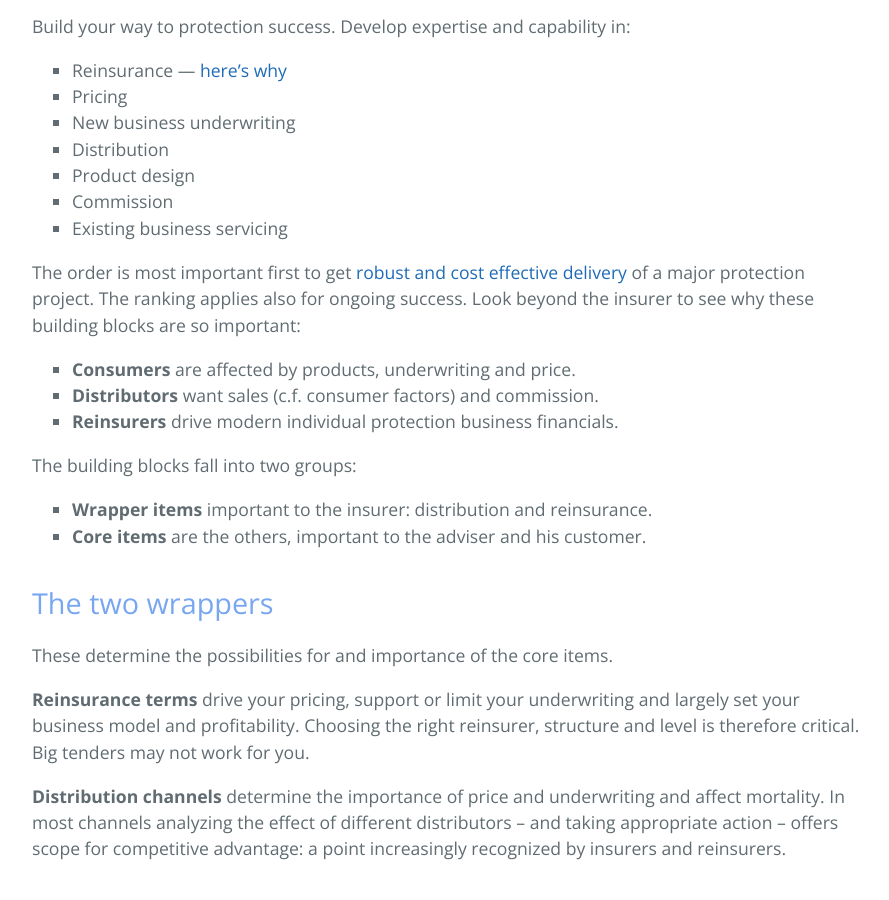
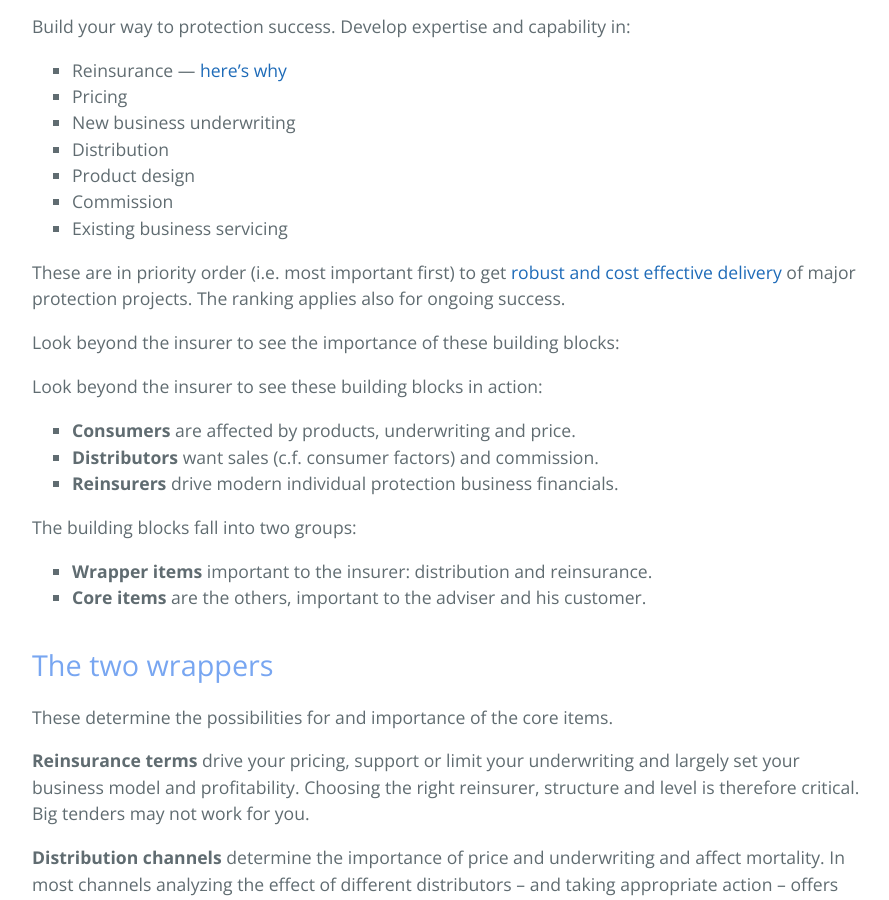
Before and after one commit to maverickactuary/1actuary, a Jekyll site: the page built from content/3buildingblocks/index.md, in a window 1280 px wide and 900 px high, scrolled down 349 px. Shown: the whole window, without its empty margins (192-1081 px from the left). Built offline with Jekyll 4.4.1, drawn with Linux system fonts in a browser that asks for light colours; some of the changed text lies outside the part shown.

Commit message:
JLH feedback

```diff
--- a/content/3buildingblocks/index.md
+++ b/content/3buildingblocks/index.md
@@ -22,7 +22,11 @@ Build your way to protection success. Develop expertise and capability in:
 + Commission
 + Existing business servicing
 
-The order is most important first to get [robust and cost effective delivery](/content/4delivering/) of a major protection project. The ranking applies also for ongoing success. Look beyond the insurer to see why these building blocks are so important:
+These are in priority order (i.e. most important first) to get [robust and cost effective delivery](/content/4delivering/) of major protection projects. The ranking applies also for ongoing success.
+
+Look beyond the insurer to see the importance of these building blocks:
+
+Look beyond the insurer to see these building blocks in action:
 
 + **Consumers** are affected by products, underwriting and price.
 + **Distributors** want sales (c.f. consumer factors) and commission.
```
Also changed, not shown: other parts of content/3buildingblocks/index.md (+1 -1 lines), content/2marketplayers/index.md (+2 -2 lines), content/4delivering/index.md (+1 -1 lines).
